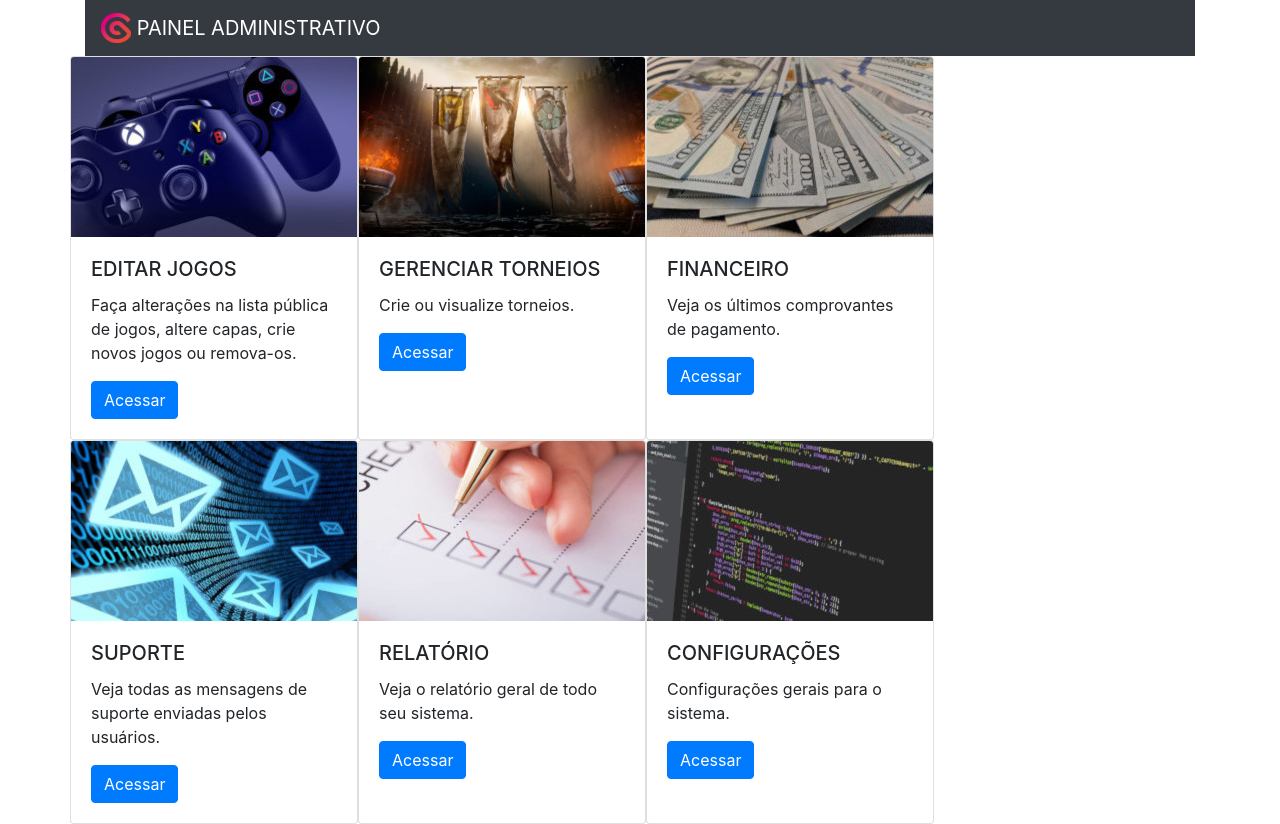
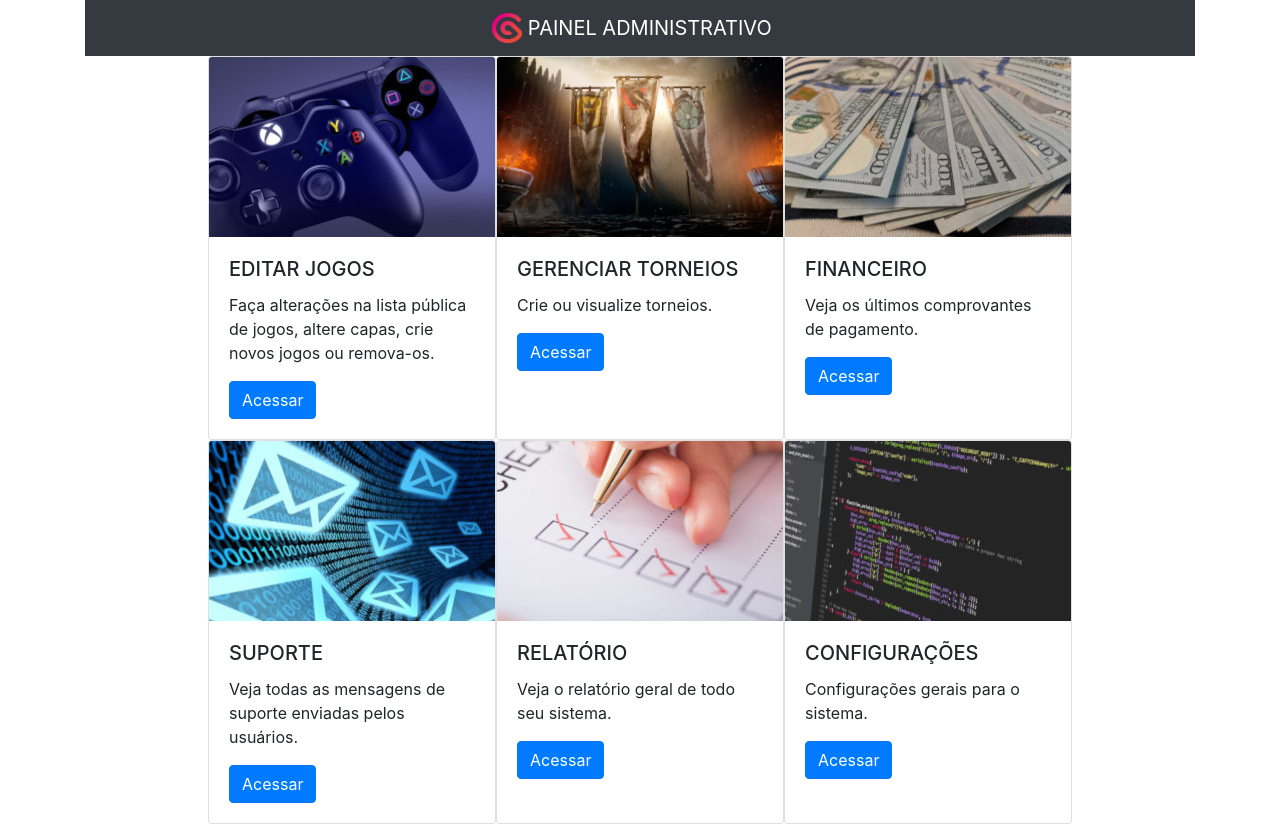
Before and after one commit to Faelst/ggpainel-front, a React (Create React App) app: page /tournament in a window 1280 px wide. Built offline with nearby package versions, Linux system fonts and the light colour scheme.

Commit message:
(WIP) Added component 'All Cards' and 'Navbar', Panel organized and updated'

```diff
--- /dev/null
+++ b/src/components/AllCards.jsx
@@ -0,0 +1,18 @@
+import React from 'react'
+import CardComponent from './Card'
+import { Row } from 'react-bootstrap'
+
+const AllCardsComponent = () => {
+    return (
+        <Row className="row justify-content-center">
+            <CardComponent img={"games"} title={"EDITAR JOGOS"} text={"Faça alterações na lista pública de jogos, altere capas, crie novos jogos ou remova-os."} ></CardComponent>
+            <CardComponent img={"tournament"} title={"GERENCIAR TORNEIOS"} text={"Crie ou visualize torneios."} ></CardComponent>
+            <CardComponent img={"money"} title={"FINANCEIRO"} text={"Veja os últimos comprovantes de pagamento."} ></CardComponent>
+            <CardComponent img={"support"} title={"SUPORTE"} text={"Veja todas as mensagens de suporte enviadas pelos usuários."} ></CardComponent>
+            <CardComponent img={"report"} title={"RELATÓRIO"} text={"Veja o relatório geral de todo seu sistema."} ></CardComponent>
+            <CardComponent img={"settings"} title={"CONFIGURAÇÕES"} text={"Configurações gerais para o sistema."} ></CardComponent>
+        </Row>
+    )
+}
+
+export default AllCardsComponent
--- a/src/components/Card.jsx
+++ b/src/components/Card.jsx
@@ -1,10 +1,9 @@
 import React from 'react'
+import { Card, Button } from 'react-bootstrap'
 import 'bootstrap/dist/css/bootstrap.min.css';
-import { Card, Button } from 'react-bootstrap'
 
 const CardComponent = (props) => {
     return (
-
         <Card style={{ width: '18rem' }}>
             <Card.Img variant="top" src={`/assets/panel/${props.img}.jpg`} />
             <Card.Body>
--- /dev/null
+++ b/src/components/Navbar.jsx
@@ -0,0 +1,15 @@
+import React from 'react'
+import 'bootstrap/dist/css/bootstrap.min.css';
+import { Navbar } from 'react-bootstrap'
+
+const NavbarComponent = () => {
+    return(
+        <Navbar bg = "dark" variant = "dark" className = "justify-content-center" >
+            <Navbar.Brand href="#home">
+                <img alt="" src="/assets/gg.png" width="30" height="30" className="d-inline-block align-top" /> PAINEL ADMINISTRATIVO
+                </Navbar.Brand>
+        </Navbar >
+    )
+}
+
+export default NavbarComponent
--- a/src/views/Panel/Panel.css
+++ b/src/views/Panel/Panel.css
@@ -0,0 +1,3 @@
+body, html{
+    background-image: "/home/luccas/Documents/Project/gg-panel/public/assets/panel/games.jpg"
+}
--- a/src/views/Panel/Panel.jsx
+++ b/src/views/Panel/Panel.jsx
@@ -1,25 +1,14 @@
 import React from 'react'
 import 'bootstrap/dist/css/bootstrap.min.css';
-import { Container, Row, Navbar, Col } from 'react-bootstrap'
-
-import CardComponent from '../../components/Card'
+import { Container } from 'react-bootstrap'
+import AllCardsComponent from '../../components/AllCards'
+import NavbarComponent from '../../components/Navbar'
 
 const PanelPage = () => {
     return (
         <Container>
-            <Navbar bg="dark" variant="dark">
-                <Navbar.Brand href="#home">
-                    <img alt="" src="/assets/gg.png" width="30" height="30" className="d-inline-block align-top" /> PAINEL ADMINISTRATIVO
-                </Navbar.Brand>
-            </Navbar>
-            <Row>
-                <CardComponent img={"games"} title={"EDITAR JOGOS"} text={"Faça alterações na lista pública de jogos, altere capas, crie novos jogos ou remova-os."} ></CardComponent>
-                <CardComponent img={"tournament"} title={"GERENCIAR TORNEIOS"} text={"Crie ou visualize torneios."} ></CardComponent>
-                <CardComponent img={"money"} title={"FINANCEIRO"} text={"Veja os últimos comprovantes de pagamento."} ></CardComponent>
-                <CardComponent img={"support"} title={"SUPORTE"} text={"Veja todas as mensagens de suporte enviadas pelos usuários."} ></CardComponent>
-                <CardComponent img={"report"} title={"RELATÓRIO"} text={"Veja o relatório geral de todo seu sistema."} ></CardComponent>
-                <CardComponent img={"settings"} title={"CONFIGURAÇÕES"} text={"Configurações gerais para o sistema."} ></CardComponent>
-            </Row>
+            <NavbarComponent />
+            <AllCardsComponent />
         </Container>
     )
 }
```
